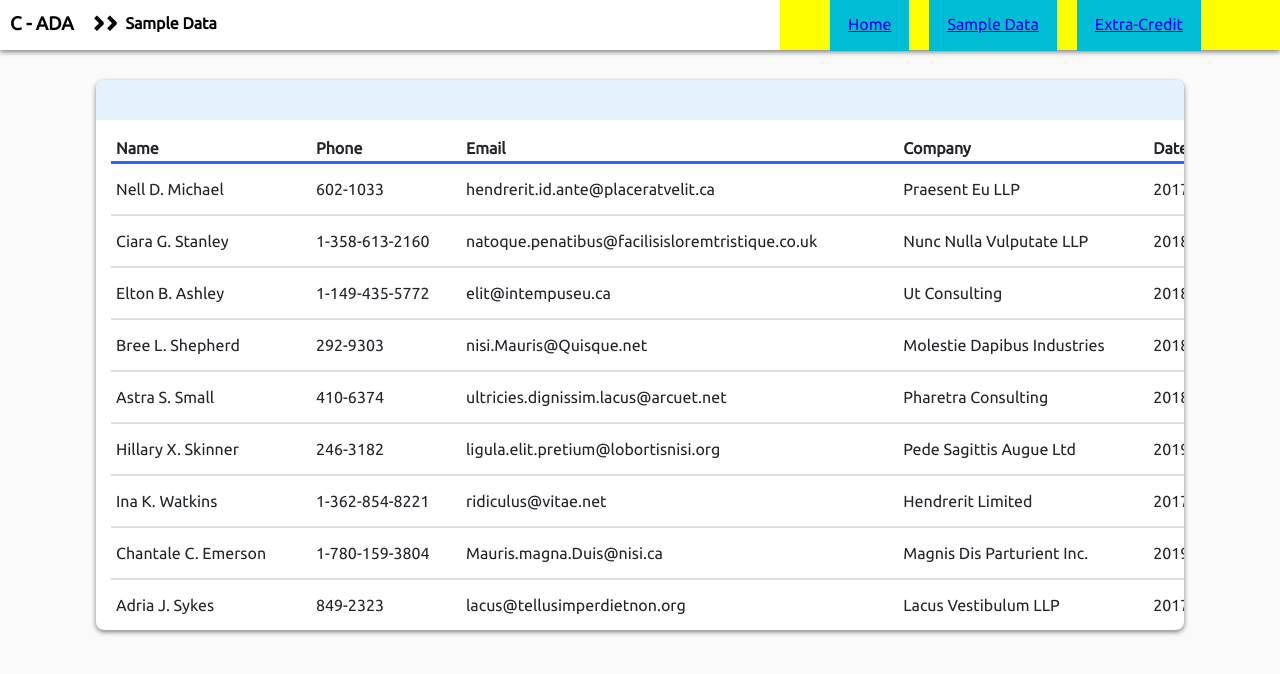
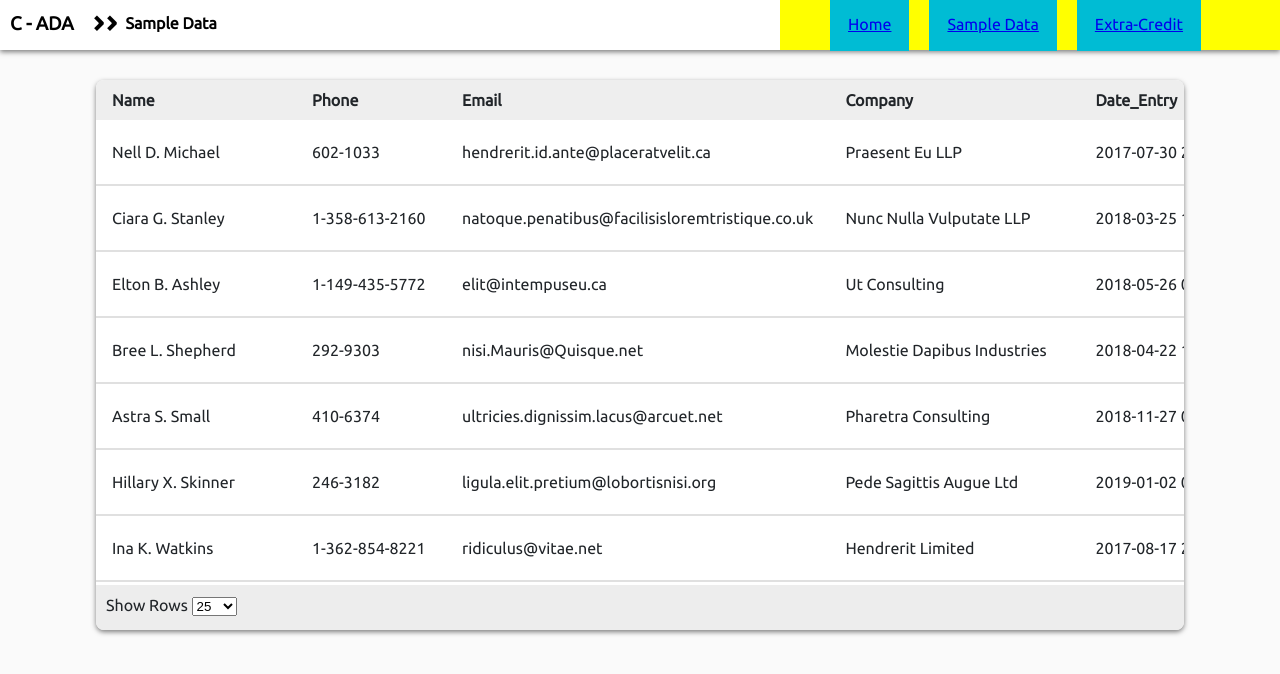
Before and after one commit to JeffreyPD7/capco-ada, an Angular app: page /sample-data in a window 1280 px wide. Shown: the top 674 px of the page. Built offline with nearby package versions, Linux system fonts and the light colour scheme.

Commit message:
Fixed header on table and select row working

```diff
--- a/src/app/app.component.scss
+++ b/src/app/app.component.scss
@@ -148,27 +148,86 @@ header {
   }
 }
 
-.container_-_header {
-  background-color: #E3F2FD;
-  height: 40px;
+//.container_-_header {
+//  background-color: #E3F2FD;
+//  height: 40px;
+//  width: 100%;
+//  color: black;
+//  padding-top: 7px;
+//  padding-left: 15px;
+//
+//  h4 {
+//
+//  }
+//}
+
+.container_-_body {
+  position:relative;
+  //overflow: auto;
+  //display: block;
+  //height: 510px;
+  height: inherit;
+  width: 100% !important;
+
+}
+
+.container_-_footer {
+  background-color: #3d5afe;
   width: 100%;
-  color: black;
-  padding-top: 7px;
-  padding-left: 7px;
+  height: 100%;
+  padding: 5px 0 0 10px;
+}
 
-  h4 {
-
+.container_-_footer_--_fiter-rows {
+  select {
+    width: 100px;
+    border-radius: 10px;
   }
 }
 
-.container_-_body {
-  position:relative;
-  overflow: auto;
-  //display: block;
-  height: 510px;
-  width: 100% !important;
+//table {
+//  //margin-top: 10px;
+//  //margin-left: 8px;
+//}
+//
+//th {
+//  text-align: left;
+//  //border-bottom: 3px solid #2962FF;
+//}
+//
+//table,
+//th {
+//  border-collapse: collapse;
+//}
+//
+//th {
+//  //min-width: 200px;
+//  padding-left: 5px;
+//  padding-right: 5px;
+//}
 
-}
+// Utils
+//.w-50 {
+//  min-width: 50px;
+//}
+//
+//.w-100 {
+//  min-width: 100px;
+//}
+//
+//.w-150 {
+//  min-width: 150px;
+//}
+//
+//.w-200 {
+//  min-width: 200px;
+//}
+//
+//.w-250 {
+//  min-width: 250px;
+//}
+
+
 
 //.container--sample-data {
 //  width: 85%;
--- a/src/app/app.module.ts
+++ b/src/app/app.module.ts
@@ -2,7 +2,7 @@ import { BrowserModule } from '@angular/platform-browser';
 import { NgModule } from '@angular/core';
 import { HttpClientModule } from '@angular/common/http';
 import { RouterModule } from '@angular/router';
-
+import { FormsModule, ReactiveFormsModule } from '@angular/forms';
 
 import { AppComponent } from './app.component';
 import { DataTableModule } from './data-table/data-table.module';
@@ -16,6 +16,7 @@ import { HomeComponent } from './home/home.component';
   imports: [
     BrowserModule,
     HttpClientModule,
+    FormsModule,
     RouterModule.forRoot([
       { path: 'home', component: HomeComponent },
       { path: '', redirectTo: 'home', pathMatch: 'full' },
--- a/src/app/data-table/components/sample-data/sample-data.component.html
+++ b/src/app/data-table/components/sample-data/sample-data.component.html
@@ -1,4 +1,6 @@
 
+<!--<h1>{{this.dataList.length}}</h1>-->
+<div style="overflow-x:auto; height: 505px;">
 <table>
   <thead>
   <tr>
@@ -26,7 +28,10 @@
   </thead>
 
   <tbody>
-  <tr *ngFor='let data of this.dataList'>
+  <ng-container *ngFor="let data of this.dataList; let i = index;">
+
+  <!--<tr *ngFor='let data of this.dataList'>-->
+  <tr *ngIf="(i < this.selectedFilter)">
     <td class="w-200">{{ data.name }}</td>
     <td class="w-150">{{ data.phone }}</td>
     <td class="w-150">{{ data.email }}</td>
@@ -49,5 +54,21 @@
     <td class="w-100">{{ data.url }}</td>
 
   </tr>
+  </ng-container>
   </tbody>
 </table>
+</div>
+
+<div class="container_-_footer">
+  <div class="container_-_footer_--_filter-rows">
+    <!--<form action="">-->
+      <label for="filterRows">Show Rows </label>
+      <select [(ngModel)]="this.selectedFilter" name="filterRows" id="filterRows">
+        <option  *ngFor="let row of this.filterRow" [value]="row.value">{{row.value}}</option>
+      </select>
+    <!--</form>-->
+  </div>
+
+  <div class="cotainer_-_footer_--_pagination">
+  </div>
+</div>
--- a/src/app/data-table/components/sample-data/sample-data.component.scss
+++ b/src/app/data-table/components/sample-data/sample-data.component.scss
@@ -1,44 +1,41 @@
 
 table {
-  //margin-top: 10px;
-  margin: 15px;
+  //margin: 15px;
+  //height: 450px;
+  //border-collapse: collapse;
+  //overflow:auto !important;
+}
+
+thead {
+//  height: 50px;
+//  width: 500px;
+//  background-color: yellowgreen;
 }
 
 td {
-  //width: 500px;
   border-bottom: 2px solid #E0E0E0;
 }
 
 th {
-  text-align: left;
-  border-bottom: 3px solid #2962FF;
-}
-
-table,
-th,
-td {
- border-collapse: collapse;
+  //text-align: left;
+  //border-bottom: 3px solid #2962FF;
 }
 
 th,td {
-  //min-width: 200px;
-  padding-left: 5px;
-  padding-right: 5px;
+  //padding-left: 5px;
+  //padding-right: 5px;
+}
+
+tbody {
+  //overflow: auto;
+  //width:100%;
+  //height: 100%;
 }
 
 
-tbody {
-  overflow: auto;
-}
-//tr:nth-child(even) {
-//  //backgroud-color: #E0E0E0;
-//  backgroud: black !important;
-//}
-//
-//tr:nth-child(odd) {
-//  //backgroud-color: #E0E0E0;
-//  backgroud-color: red;
-//}
+
+
+
 
 
 // Utils
@@ -63,14 +60,59 @@ tbody {
 }
 
 
-//table tbody, table thead
-//{
-//  display: block;
+table {
+  border-collapse: collapse;
+  width: 100%;
+}
+
+th,
+td {
+  padding: 8px 16px;
+}
+
+th {
+  position: sticky;
+  top: 0;
+  background: #eee;
+}
+
+
+
+//table thead tr{
+//  display:block;
+//}
+
+//table th,table td{
+//  width:100px;//fixed width
 //}
 //
 //
-//table tbody
-//{
-//  overflow: auto;
-//  height: 100px;
+//table th{
+//  width:100px;//fixed width
 //}
+
+//table  tbody{
+//  display:block;
+//  //height:200px;
+//  overflow:auto;//set tbody to auto
+//}
+
+
+.container_-_footer {
+  //background-color: #3d5afe;
+  background: #ededed;
+  width: 100%;
+  height: 45px;
+  display: block;
+  padding: 8px 0 0 10px;
+  //position: absolute;
+  //top: 490px;
+  //bottom: 0;
+}
+
+.container_-_footer_--_fiter-rows {
+  select {
+    width: 100px;
+    border-radius: 10px;
+  }
+}
--- a/src/app/data-table/components/sample-data/sample-data.component.ts
+++ b/src/app/data-table/components/sample-data/sample-data.component.ts
@@ -1,7 +1,9 @@
-import { Component, OnInit } from '@angular/core';
+import { Component, OnInit, Input } from '@angular/core';
+
 
 import { SampleDataService } from '../../services/sample-data.service';
 import { ISampleData } from '../../interfaces/sample-data.interface';
+import { NgForm } from '@angular/forms';
 
 @Component({
   selector: 'app-sample-data',
@@ -11,9 +13,13 @@ import { ISampleData } from '../../interfaces/sample-data.interface';
 export class SampleDataComponent implements OnInit {
 
   // @Output() currentUrl = new EventEmitter<string>();
+  @Input() filter;
 
   public dataList: ISampleData[] = [];
   public errorMsg: string;
+
+  public selectedFilter: number = 25;
+  public filterRow: any[] = [];
 
   JSON: JSON;
 
@@ -28,6 +34,13 @@ export class SampleDataComponent implements OnInit {
 
     // this.currentUrl.emit()
     // alert(JSON.stringify(this.dataList));
+
+    // Populate filterRow array
+    for (let i = 1; i <= 8; i++) {
+      this.filterRow.push(
+        {id: i, value: 25 * i}
+      );
+    }
   }
 
 }
--- a/src/app/data-table/data-table.module.ts
+++ b/src/app/data-table/data-table.module.ts
@@ -1,6 +1,8 @@
 import { NgModule } from '@angular/core';
 import { CommonModule } from '@angular/common';
 import { RouterModule } from '@angular/router';
+import { FormsModule, ReactiveFormsModule } from '@angular/forms';
+
 
 import { SharedModule } from '../shared/shared.module';
 
@@ -10,6 +12,7 @@ import { ExtraCreditComponent } from './components/extra-credit/extra-credit.com
 @NgModule({
   imports: [
     CommonModule,
+    FormsModule,
     RouterModule.forChild([
       { path: 'sample-data', component: SampleDataComponent },
       { path: 'extra-credit', component: ExtraCreditComponent },
--- a/src/app/home/home.component.html
+++ b/src/app/home/home.component.html
@@ -1,3 +1,5 @@
-<p>
-  home works!
-</p>
+
+
+<div class="home_-_container">
+  <h2>Welcome to C - ADA Database</h2>
+</div>
--- a/src/app/home/home.component.scss
+++ b/src/app/home/home.component.scss
@@ -0,0 +1,12 @@
+
+.home_-_container {
+  height: 100%;
+  width: 100%;
+  //padding-top: 15px;
+  //background-color: blue;
+  text-align: center;
+
+  h2 {
+    line-height: 13em;
+  }
+}
--- a/src/index.html
+++ b/src/index.html
@@ -4,7 +4,6 @@
   <meta charset="utf-8">
   <title>CapcoAda</title>
   <base href="/">
-  <!--<base href="/index.html">-->
 
   <meta name="viewport" content="width=device-width, initial-scale=1">
   <link rel="icon" type="image/x-icon" href="favicon.ico">
```
Also changed, not shown: src/app/app.component.html (+41 -0 lines), src/app/app.component.ts (+20 -1 lines).
